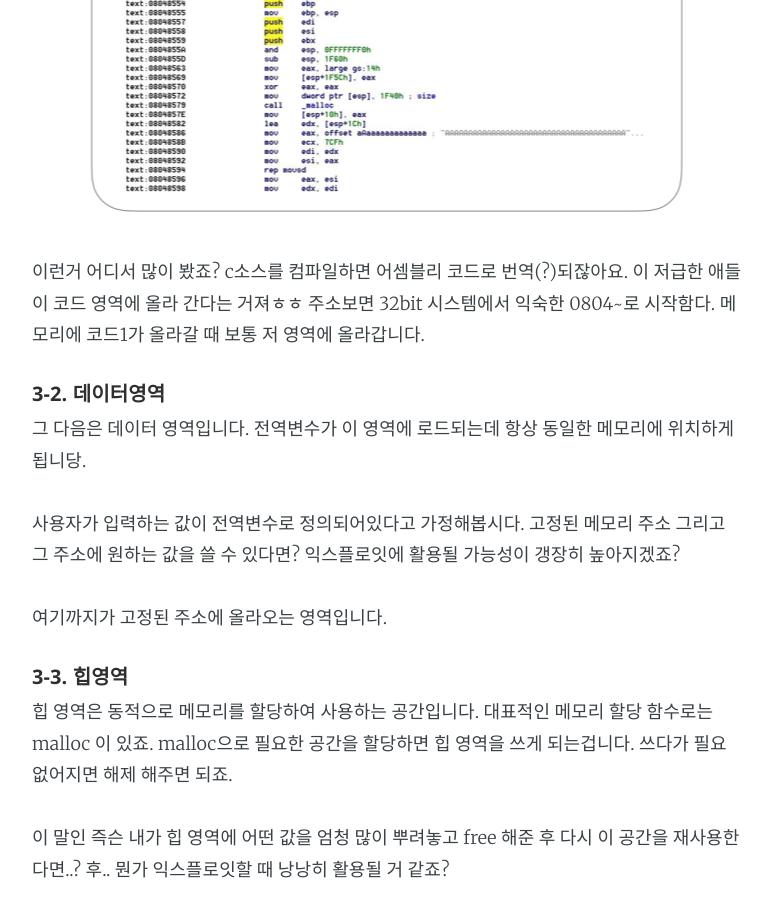
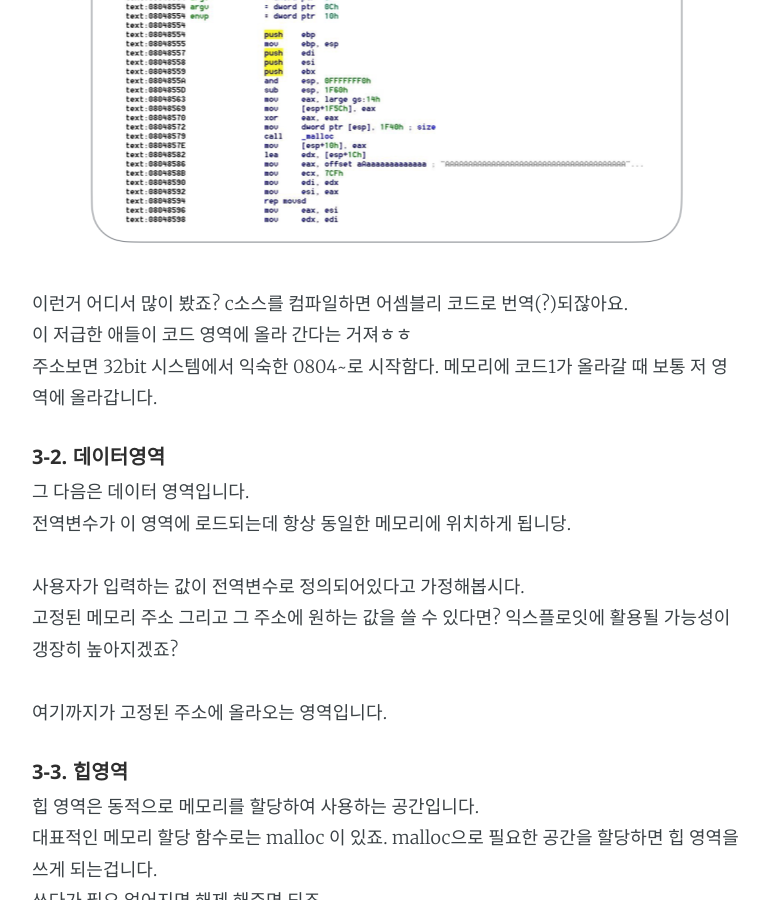
Before and after one commit to tabriz83/umbrain, a Jekyll site: the page built from _posts/2017-01-22-gdb-memory-day1.md, in a window 1280 px wide and 900 px high, scrolled down 4814 px. Shown: the whole window, without its empty margins (253-1025 px from the left). Built offline with Jekyll 4.4.1, drawn with Linux system fonts in a browser that asks for light colours; nearby versions of some CDN libraries; some web fonts are replaced; Markdown is read by kramdown in place of the engine named in the settings; some of the changed text lies outside the part shown.

Commit message:
2017.01.22 Posting

```diff
--- a/_posts/2017-01-22-gdb-memory-day1.md
+++ b/_posts/2017-01-22-gdb-memory-day1.md
@@ -24,7 +24,6 @@
 ### DAY #1. 듀근듀규뉸구누균ㄱ 첫만남
 <br>
 ![*인트로*](../assets/Post_Images/2017/01/22/gdb_memory_day1/gdb-memory-day1-intro.png)
-<br>
 
 구체적으로 뭐하는지가 궁금하시다구여?
 …뭘 하더라도 기초가 중요한 것 같네요.
```
Also changed, not shown: other parts of _posts/2017-01-22-gdb-memory-day1.md (+4 -4 lines).
